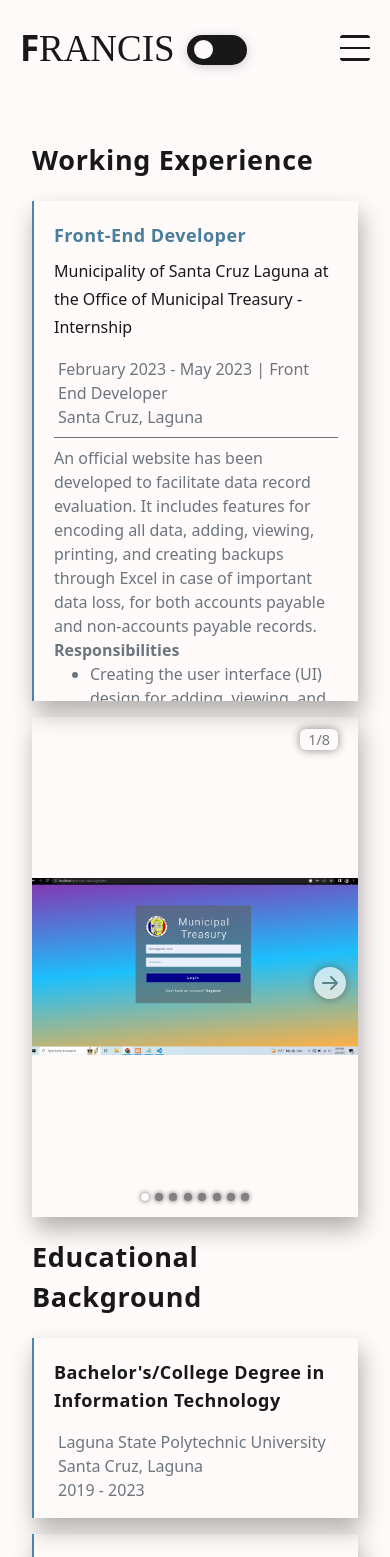
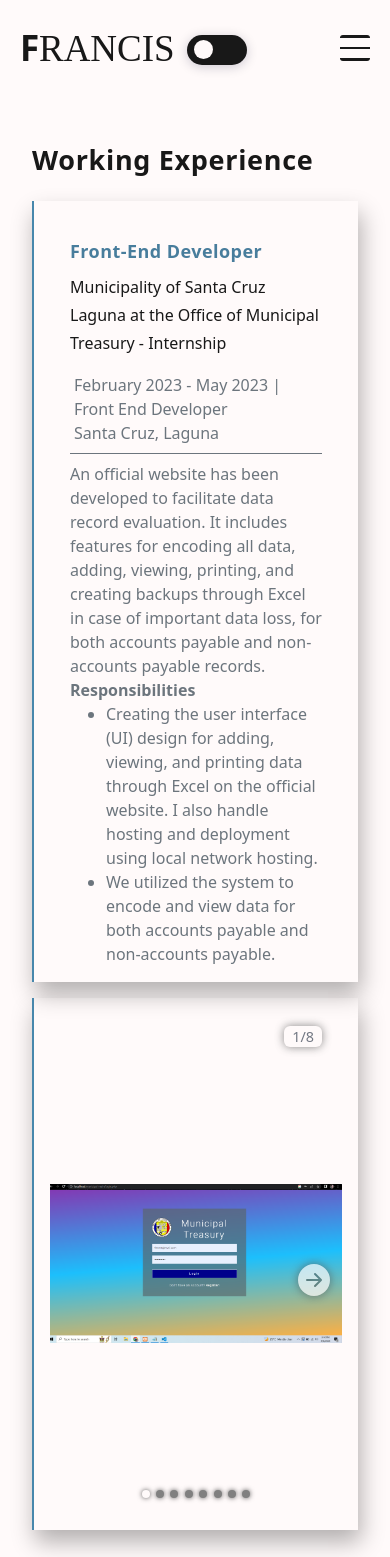
Before and after one commit to Franz090/my-portfolio, a React (Vite) app: page /resume in a window 390 px wide. Shown: the top 1557 px of the page. Built offline with nearby package versions, Linux system fonts and the light colour scheme; a web font is replaced by a local one.

Commit message:
fix resume mobile responsive

```diff
--- a/package.json
+++ b/package.json
@@ -22,6 +22,7 @@
     "@tailwindcss/aspect-ratio": "^0.4.2",
     "@tailwindcss/forms": "^0.5.6",
     "@tailwindcss/typography": "^0.5.10",
+    "@types/three": "^0.158.2",
     "autoprefixer": "^10.4.15",
     "dotenv": "^16.3.1",
     "flowbite": "^2.0.0",
@@ -34,6 +35,7 @@
     "react-router-dom": "^6.15.0",
     "react-scroll": "^1.8.9",
     "tailwindcss": "^3.3.3",
+    "three": "^0.158.0",
     "vite": "^4.4.9",
     "zustand": "^4.4.1"
   },
--- a/src/input.css
+++ b/src/input.css
@@ -408,17 +408,6 @@ input[type="checkbox"]:checked::before {
   right: 1rem;
 
 }
-
-
-.carousel {
-  overflow: hidden;
-  position: relative;
-  width: 100%;
-  max-width: 100%;
-  border-radius: 0%;
-  box-shadow: rgba(0, 0, 0, 0.3) 3px 12px 22px 0px;
-
-}
 .indicators {
   display: flex;
   justify-content: center;
@@ -445,10 +434,6 @@ input[type="checkbox"]:checked::before {
 
 /* Carousel End */
 .resume {
-  overflow: hidden;
-  position: relative;
-  width: 100%;
-  max-width: 100%;
   border-top-left-radius: 0%;
   box-shadow: rgba(0, 0, 0, 0.3) 3px 12px 22px 0px;
   border-left: 2px solid #4787ac;
@@ -457,24 +442,7 @@ input[type="checkbox"]:checked::before {
 .resume-border {
   width: 100%;
   flex: 0 0 100%;
-  max-width: 100%;
-  height: 500px;
-}
-.resume-1 {
-  overflow: hidden;
-  position: relative;
-  width: 100%;
-  max-width: 100%;
-  border-top-left-radius: 0%;
-  box-shadow: rgba(0, 0, 0, 0.3) 3px 12px 22px 0px;
-  border-left: 2px solid #4787ac;
 
-}
-.resume-border-1 {
-  width: 100%;
-  flex: 0 0 100%;
-  max-width: 100%;
-  height: 180px;
 }
 
 
@@ -679,25 +647,8 @@ input[type="checkbox"]:checked::before {
 
       margin-right: -2px!important;
     }
-    .carousel {
-      overflow: hidden;
-      position: relative;
-      width: 100%;
-      max-width: 100%;
-      border-radius: 0%;
-      box-shadow: rgba(0, 0, 0, 0.3) 3px 12px 22px 0px;
 
-    }
-    .resume {
-      overflow: hidden;
-      position: relative;
-      width: 100%;
-      max-width: 100%;
-      border-top-left-radius: 0%;
-      box-shadow: rgba(0, 0, 0, 0.3) 3px 12px 22px 0px;
-      border-left: 2px solid #4787ac;
 
-    }
 
   }
 
--- a/src/pages/resume.jsx
+++ b/src/pages/resume.jsx
@@ -10,40 +10,16 @@ import pic8 from "../assets/images/carousel/8.png";
 
 const ResumePage = () => {
   const data = {
-    "slides": [
-      {
-        "src": pic1,
-        "alt": "Image 1 for carousel"
-      },
-      {
-        "src": pic2,
-        "alt": "Image 2 for carousel"
-      },
-      {
-        "src": pic3,
-        "alt": "Image 3 for carousel"
-      },
-      {
-        "src": pic4,
-        "alt": "Image 4 for carousel"
-      },
-      {
-        "src": pic5,
-        "alt": "Image 5 for carousel"
-      },
-      {
-        "src": pic6,
-        "alt": "Image 6 for carousel"
-      },
-      {
-        "src": pic7,
-        "alt": "Image 7 for carousel"
-      },
-      {
-        "src": pic8,
-        "alt": "Image 8 for carousel"
-      },
-    ]
+    slides: [
+      { src: pic1, alt: "Image 1 for carousel" },
+      { src: pic2, alt: "Image 2 for carousel" },
+      { src: pic3, alt: "Image 3 for carousel" },
+      { src: pic4, alt: "Image 4 for carousel" },
+      { src: pic5, alt: "Image 5 for carousel" },
+      { src: pic6, alt: "Image 6 for carousel" },
+      { src: pic7, alt: "Image 7 for carousel" },
+      { src: pic8, alt: "Image 8 for carousel" },
+    ],
   };
   const responsibilities = [
     "Creating the user interface (UI) design for adding, viewing, and printing data through Excel on the official website. I also handle hosting and deployment using local network hosting.",
@@ -52,14 +28,22 @@ const ResumePage = () => {
 
   return (
     <div className="md:px-10 sm:px-10 xl:px-36 pb-8 pt-7">
-     <h1 className="text-[27px] mb-5 tracking-wide capitalize font-semibold ">Working Experience</h1>
+      <h1 className="text-[27px] mb-5 tracking-wide capitalize font-semibold ">
+        Working Experience
+      </h1>
       <div className="grid grid-cols-1 lg:grid-cols-2 gap-4 mb-5">
-        <div className="col-span-1 md:col-span-1">
-         <div className="resume resume-border px-5">
-          <h2 className="text-lg mt-5 mb-2 text-blue-custom font-bold tracking-wide antialiased">Front-End Developer</h2>
+        <div className="col-span-1 md:col-span-1  p-4 resume resume-border">
+          {/* Add border class and padding class */}
+          <div className="px-5 ">
+            <h2 className="text-lg mt-5 mb-2 text-blue-custom font-bold tracking-wide antialiased">
+              Front-End Developer
+            </h2>
             <div className="m-0 justify-between">
               <div className="m- row-auto leading-7 ">
-              <p className="text-md antialiased font-normal">Municipality of Santa Cruz Laguna at the Office of Municipal Treasury - Internship</p>
+                <p className="text-md antialiased font-normal">
+                  Municipality of Santa Cruz Laguna at the Office of Municipal
+                  Treasury - Internship
+                </p>
               </div>
               <div className="m-1 text-custom-gray mt-4">
                 <p>February 2023 - May 2023 | Front End Developer</p>
@@ -67,61 +51,67 @@ const ResumePage = () => {
               </div>
               <hr className="my-2 border-t-1 border-custom-gray" />
               <div className="text-custom-gray">
-               <p className="text-md antialiased ">An official website has been developed to facilitate data record evaluation. It includes features for encoding all data, adding, viewing, printing, and creating backups through Excel in case of important data loss, for both accounts payable and non-accounts payable records.</p>
+                <p className="text-md antialiased ">
+                  An official website has been developed to facilitate data
+                  record evaluation. It includes features for encoding all data,
+                  adding, viewing, printing, and creating backups through Excel
+                  in case of important data loss, for both accounts payable and
+                  non-accounts payable records.
+                </p>
                 <b className="text-md">Responsibilities</b>
                 <ul className="list-disc pl-5 ml-4">
                   {responsibilities.map((item, index) => (
-                <li key={index}> {item} </li>))}
+                    <li key={index}> {item} </li>
+                  ))}
                 </ul>
               </div>
             </div>
           </div>
         </div>
-        <div className="col-span-1 md:col-span-1 ">
-          <div className=" relative flex justify-center items-center w-100 h-100 md:w-600 md:h-400 lg:w-4/7">
+        <div className="col-span-1 md:col-span-1   p-4 resume resume-border">
+          {/* Add border class and padding class */}
+          <div className="relative overflow-hidden flex justify-center items-center w-100 h-100 md:w-600 md:h-400 lg:w-4/7">
             <Carousel data={data.slides} />
           </div>
         </div>
       </div>
       {/*Educational Background  */}
-    <h1 className="text-[27px] mb-5 tracking-wide capitalize font-semibold ">Educational Background</h1>
+      <h1 className="text-[27px] mb-5 tracking-wide capitalize font-semibold ">
+        Educational Background
+      </h1>
       <div className="grid grid-cols-1 lg:grid-cols-2 gap-4">
-        <div className="col-span-1 md:col-span-1">
-         <div className="resume-1 resume-border-1 px-5">
-          <h2 className="text-lg mt-5 mb-2  font-bold tracking-wide antialiased">Bachelor's/College Degree in Information Technology</h2>
+        <div className="col-span-1 md:col-span-1 p-4 resume resume-border">
+          {/* Add border class and padding class */}
+          <div className="px-5">
+            <h2 className="text-lg mt-5 mb-2  font-bold tracking-wide antialiased">
+              Bachelor's/College Degree in Information Technology
+            </h2>
             <div className="m-0 justify-between">
               <div className="m-1 text-custom-gray mt-4">
                 <p>Laguna State Polytechnic University</p>
                 <p>Santa Cruz, Laguna</p>
                 <p>2019 - 2023</p>
               </div>
-
             </div>
           </div>
         </div>
-        <div className="col-span-1 md:col-span-1 ">
-
-         <div className="resume-1 resume-border-1 px-5">
-          <h2 className="text-lg mt-5 mb-2  font-bold tracking-wide antialiased">TVL - Information and Communication Technology</h2>
+        <div className="col-span-1 md:col-span-1  p-4 resume resume-border">
+          {/* Add border class and padding class */}
+          <div className="px-5">
+            <h2 className="text-lg mt-5 mb-2  font-bold tracking-wide antialiased">
+              TVL - Information and Communication Technology
+            </h2>
             <div className="m-0 justify-between">
               <div className="m-1 text-custom-gray mt-4">
                 <p>AMA Santa Cruz Campus</p>
                 <p>Santa Cruz, Laguna</p>
                 <p>2017 - 2019</p>
               </div>
-
             </div>
           </div>
         </div>
-
-
-
-
-
-
       </div>
     </div>
-
   );
 };
 
```
Also changed, not shown: FontLoader.js (added, +183 -0 lines), TextGeometry.js (added, +57 -0 lines), 1 other file (tests, documents, lock files or other folders). Lines whose indentation alone changed are shown as unchanged.
